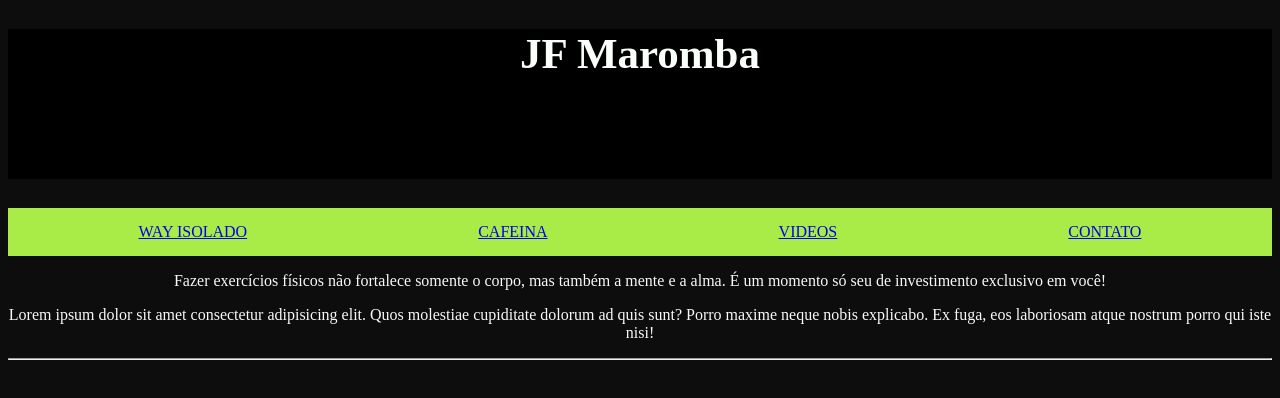
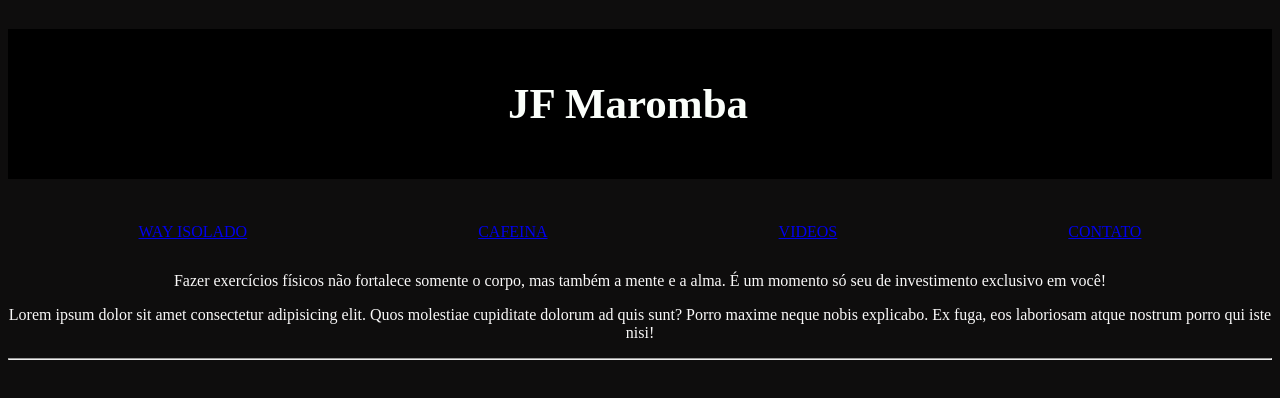
Before and after one commit to makerstoday/iframe-JF-academia, a plain HTML site: page index.html in a window 1280 px wide. Drawn offline with Linux system fonts and the light colour scheme.

Commit message:
edição css
 mudança de links

```diff
--- a/style.css
+++ b/style.css
@@ -1,11 +1,12 @@
 body{
     text-align: center;
     background-color: #0e0d0d;
+}
 
 
-
-}
 h1{
+    display: flex;
+    padding: 0 500px;
     color: rgb(250, 254, 250);
     font-size: 43px;
     background-color: #000000;
@@ -20,10 +21,12 @@ h1{
     flex-direction: row;
    justify-content: space-around;
    padding: 15px;
+   list-style: none;
    list-style-type: none;
-   background-color: rgb(169, 235, 71);
+   border: #faf9f9;
 
 }
+
 p{
     color: #faf9f9;
 }
```
